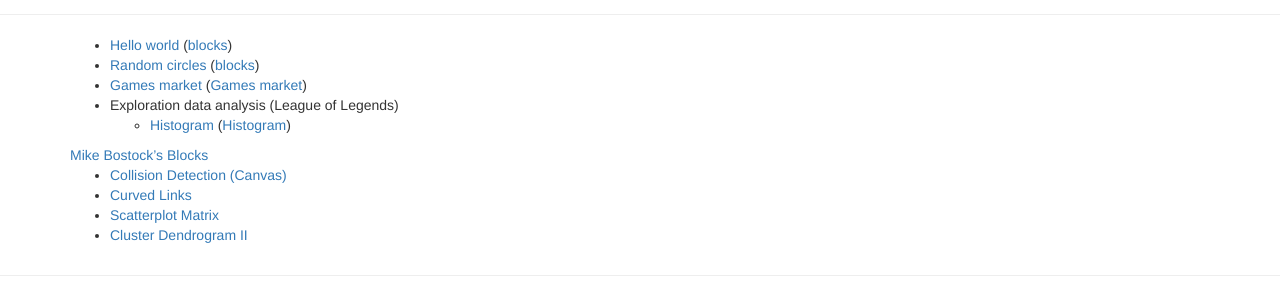
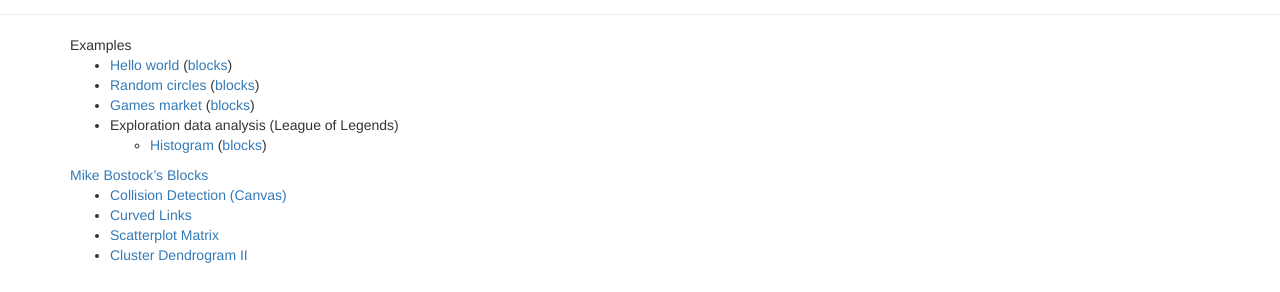
Before and after one commit to fernandojunior/d3-example, a plain HTML site: page index.html in a window 1280 px wide. Shown: the part 76-368 px from the top of the page. Drawn offline with nearby package versions, Linux system fonts and the light colour scheme.

Commit message:
Update index.html

```diff
--- a/index.html
+++ b/index.html
@@ -27,6 +27,7 @@
 
     <main>
         <div class="container">
+            Examples
             <ul>
                 <li>
                     <a href="hello-world">Hello world</a>
@@ -38,14 +39,14 @@
                 </li>
                 <li>
                     <a href="games-market">Games market</a>
-                    (<a href="http://bl.ocks.org/fernandojunior/9b008c9c95ae4d4ad15b543a193464f9">Games market</a>)
+                    (<a href="http://bl.ocks.org/fernandojunior/9b008c9c95ae4d4ad15b543a193464f9">blocks</a>)
                 </li>
                 <li>
                     Exploration data analysis (League of Legends)
                     <ul>
                         <li>
                             <a href="histogram">Histogram</a>
-                            (<a href="http://bl.ocks.org/fernandojunior/b1b95a9488c78d1eae154fd41a79cdee">Histogram</a>)
+                            (<a href="http://bl.ocks.org/fernandojunior/b1b95a9488c78d1eae154fd41a79cdee">blocks</a>)
                         </li>
                     </ul>
                 </li>
```
